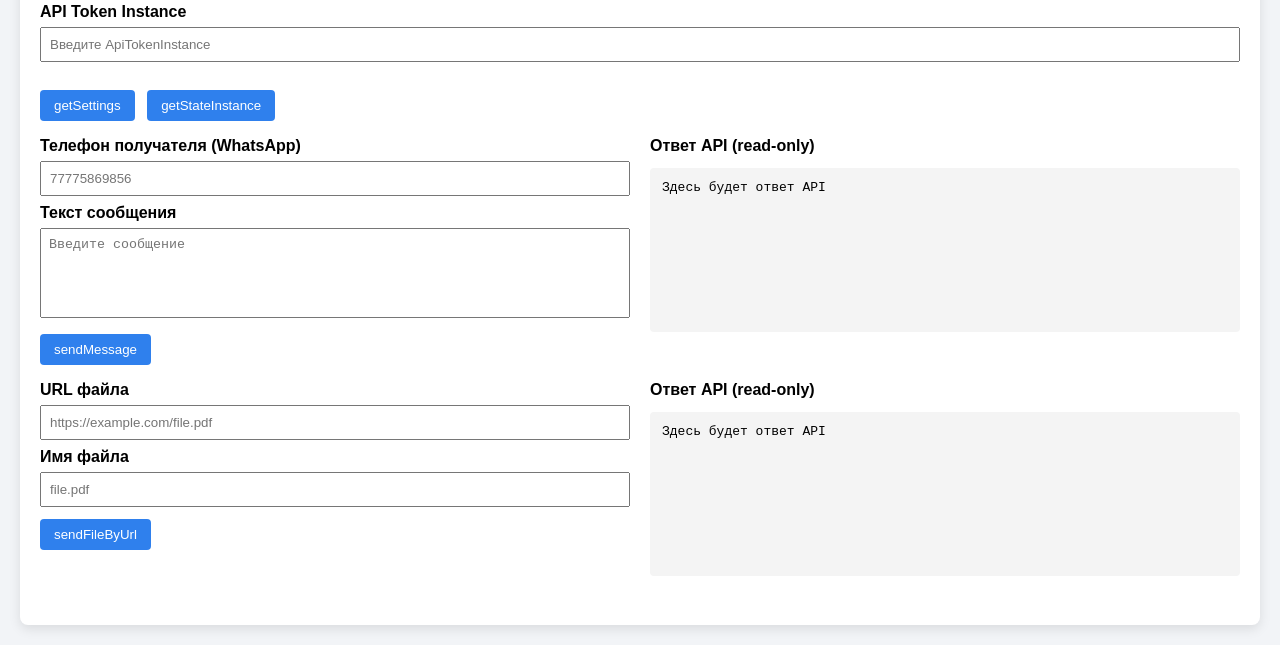
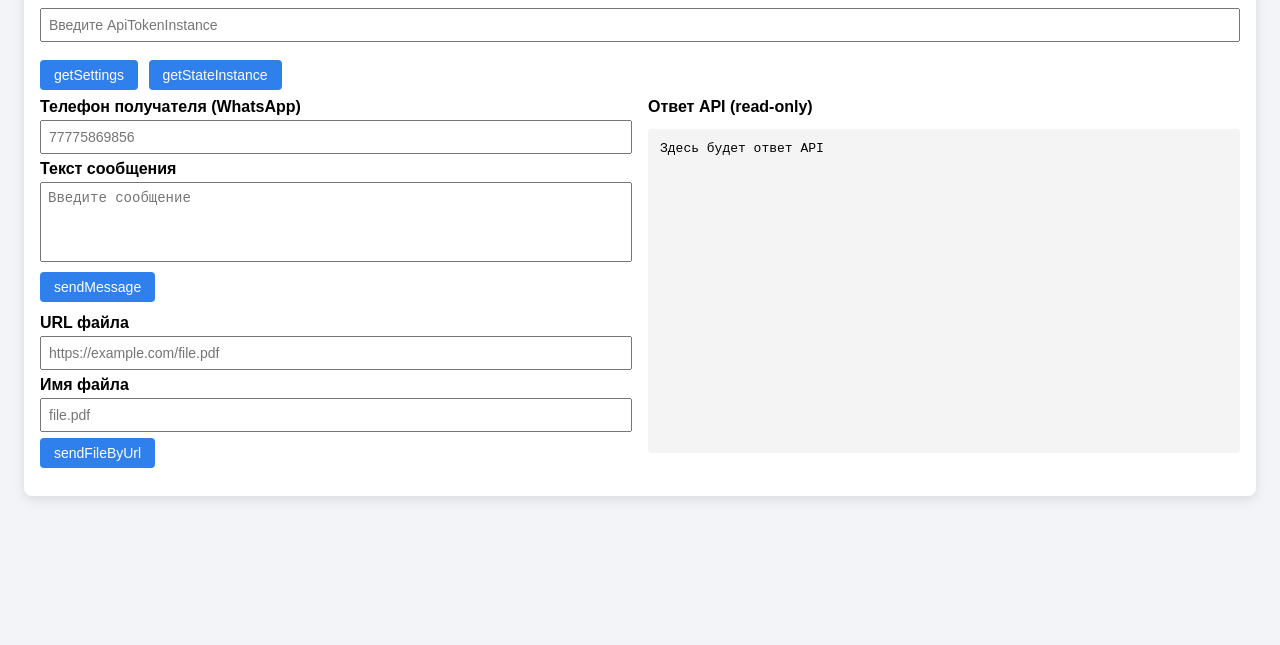
Before and after one commit to baibahan/greenapitest, a plain HTML site: page index.html in a window 1280 px wide. Shown: the part 178-823 px from the top of the page. After the commit the page ends 800 px from the top, so only its background shows below. Drawn offline with Linux system fonts and the light colour scheme.

Commit message:
Update index.html

```diff
--- a/index.html
+++ b/index.html
@@ -15,48 +15,50 @@
 
     .container {
       max-width: 1200px;
-      margin: 20px auto;
+      margin: 16px auto;
       background: #ffffff;
-      padding: 20px;
+      padding: 16px;
       border-radius: 8px;
       box-shadow: 0 4px 12px rgba(0,0,0,0.1);
     }
 
     h1 {
       text-align: center;
-      margin-bottom: 16px;
+      margin-bottom: 12px;
     }
 
     .block {
-      margin-bottom: 16px;
+      margin-bottom: 12px;
     }
 
     label {
       display: block;
       font-weight: bold;
-      margin-bottom: 6px;
+      margin-bottom: 4px;
     }
 
     input, textarea {
       width: 100%;
-      padding: 8px;
+      padding: 7px;
       box-sizing: border-box;
-      margin-bottom: 8px;
+      margin-bottom: 6px;
+      font-size: 14px;
     }
 
     textarea {
       resize: none;
-      height: 90px;
+      height: 80px;
     }
 
     button {
-      padding: 8px 14px;
-      margin-top: 4px;
+      padding: 7px 14px;
       background: #2f80ed;
       color: #fff;
       border: none;
       border-radius: 4px;
       cursor: pointer;
+      font-size: 14px;
+      margin-right: 6px;
     }
 
     button:hover {
@@ -66,7 +68,7 @@
     .grid {
       display: grid;
       grid-template-columns: 1fr 1fr;
-      gap: 20px;
+      gap: 16px;
       align-items: start;
     }
 
@@ -74,13 +76,13 @@
       background: #f4f4f4;
       padding: 12px;
       border-radius: 4px;
-      height: 140px;
+      height: 300px;
       overflow: auto;
       font-size: 13px;
     }
 
-    .inline-buttons button {
-      margin-right: 8px;
+    .buttons-row {
+      margin-bottom: 8px;
     }
   </style>
 </head>
@@ -99,14 +101,19 @@
   </div>
 
   <!-- Account methods -->
-  <div class="block inline-buttons">
+  <div class="block buttons-row">
     <button onclick="getSettings()">getSettings</button>
     <button onclick="getStateInstance()">getStateInstance</button>
   </div>
 
+  <!-- Main area -->
+  <div class="grid">
+
+    <!-- Left: actions -->
+    <div>
+
       <!-- Send Message -->
-  <div class="block grid">
-    <div>
+      <div class="block">
         <label>Телефон получателя (WhatsApp)</label>
         <input id="phone" placeholder="77775869856">
 
@@ -116,15 +123,8 @@
         <button onclick="sendMessage()">sendMessage</button>
       </div>
 
-    <div>
-      <label>Ответ API (read-only)</label>
-      <pre id="response">Здесь будет ответ API</pre>
-    </div>
-  </div>
-
       <!-- Send File -->
-  <div class="block grid">
-    <div>
+      <div class="block">
         <label>URL файла</label>
         <input id="fileUrl" placeholder="https://example.com/file.pdf">
 
@@ -134,14 +134,20 @@
         <button onclick="sendFileByUrl()">sendFileByUrl</button>
       </div>
 
+    </div>
+
+    <!-- Right: API response -->
     <div>
       <label>Ответ API (read-only)</label>
-      <pre id="responseFile">Здесь будет ответ API</pre>
+      <pre id="response">Здесь будет ответ API</pre>
     </div>
+
   </div>
 </div>
 
 <script>
+  const responseBlock = document.getElementById("response");
+
   function normalizePhone(phone) {
     return phone.replace(/\D/g, "");
   }
@@ -158,16 +164,15 @@
     return `https://api.green-api.com/waInstance${id}/${method}/${token}`;
   }
 
-  async function request(url, options = {}, outputId = "response") {
-    const output = document.getElementById(outputId);
-    output.textContent = "Загрузка...";
+  async function request(url, options = {}) {
+    responseBlock.textContent = "Загрузка...";
 
     try {
       const res = await fetch(url, options);
       const data = await res.json();
-      output.textContent = JSON.stringify(data, null, 2);
+      responseBlock.textContent = JSON.stringify(data, null, 2);
     } catch (e) {
-      output.textContent = "Ошибка: " + e;
+      responseBlock.textContent = "Ошибка: " + e;
     }
   }
 
@@ -185,11 +190,11 @@
     const url = getBaseUrl("sendMessage");
     if (!url) return;
 
-    let phone = normalizePhone(document.getElementById("phone").value);
+    const phone = normalizePhone(document.getElementById("phone").value);
     const message = document.getElementById("message").value.trim();
 
     if (!phone || !message) {
-      alert("Введите номер и сообщение");
+      alert("Введите номер телефона и сообщение");
       return;
     }
 
@@ -200,19 +205,19 @@
         chatId: phone + "@c.us",
         message: message
       })
-    }, "response");
+    });
   }
 
   function sendFileByUrl() {
     const url = getBaseUrl("sendFileByUrl");
     if (!url) return;
 
-    let phone = normalizePhone(document.getElementById("phone").value);
+    const phone = normalizePhone(document.getElementById("phone").value);
     const fileUrl = document.getElementById("fileUrl").value.trim();
     const fileName = document.getElementById("fileName").value.trim();
 
     if (!phone || !fileUrl || !fileName) {
-      alert("Заполните все поля");
+      alert("Заполните все поля для отправки файла");
       return;
     }
 
@@ -224,7 +229,7 @@
         urlFile: fileUrl,
         fileName: fileName
       })
-    }, "responseFile");
+    });
   }
 </script>
 
```
Lines whose indentation alone changed are shown as unchanged.
